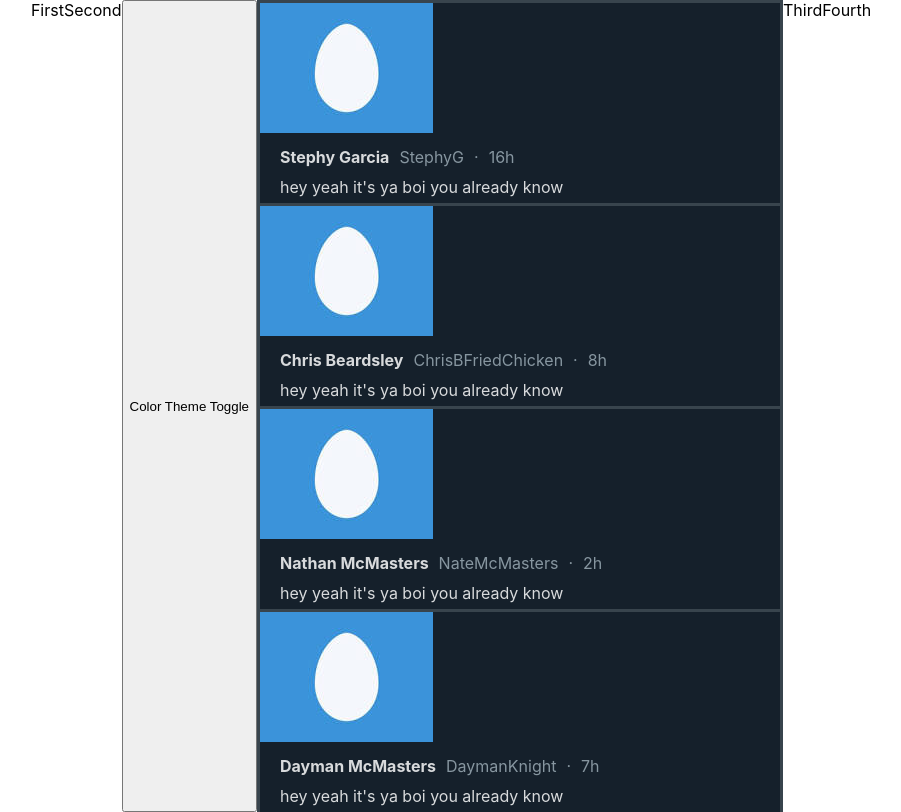
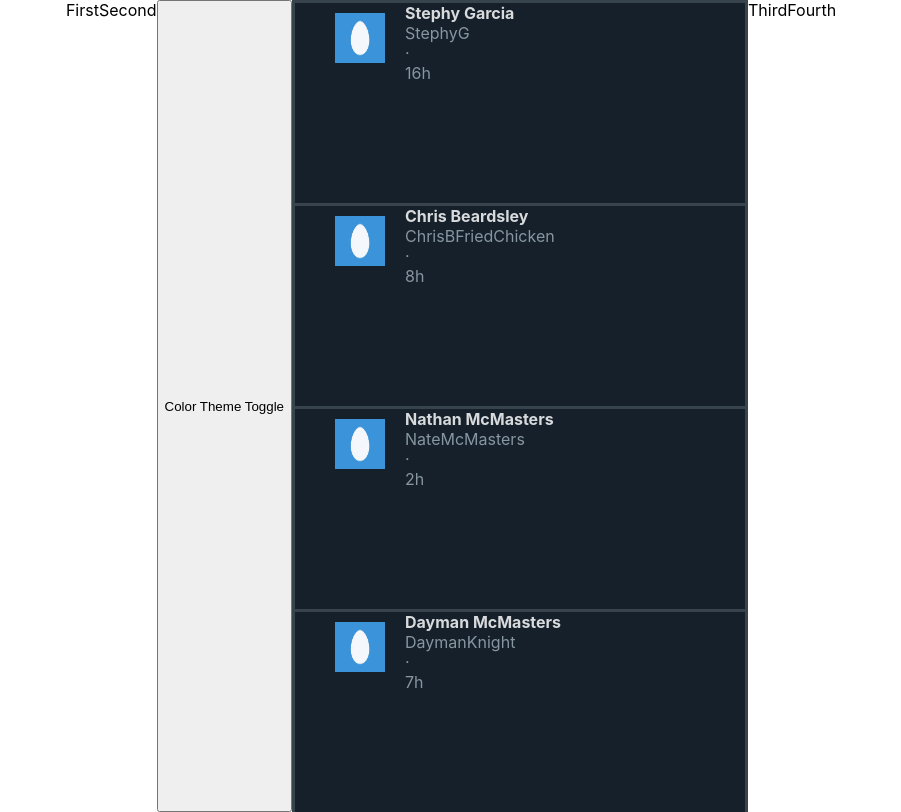
Before and after one commit to michael-mcmasters/twitter-clone, a React (Create React App) app: page / in a window 1280 px wide. Shown: the whole page, without its empty margins (189-1090 px from the left). Built offline with nearby package versions, Linux system fonts and the light colour scheme.

Commit message:
Code is a mess but I got the avatar image in the position I wanted it to be in.

```diff
--- a/src/App.js
+++ b/src/App.js
@@ -67,5 +67,3 @@ const row = {
   // centers items on row
   justifyContent: "center",
 };
-
-const tweetContainer = {};
--- a/src/components/tweet/Tweet.js
+++ b/src/components/tweet/Tweet.js
@@ -3,22 +3,22 @@ import { ColorThemeContext } from "../customHooks/ColorThemeContext.js";
 // each ../ goes up one directory
 import noAvatarEgg from "../../noAvatarEgg.jpg";
 
-export default function Tweet(props) {
-  const colorTheme = useContext(ColorThemeContext);
+// export default function Tweet(props) {
+//   const colorTheme = useContext(ColorThemeContext);
 
-  return (
-    <div style={container(colorTheme)}>
-      <img src={noAvatarEgg} alt="my description" />
-      <div style={topOfTweetContainer}>
-        <div style={name(colorTheme)}>{props.name}</div>
-        <div style={screenName(colorTheme)}>{props.userName}</div>
-        <div style={screenName(colorTheme)}>·</div>
-        <div style={screenName(colorTheme)}>{props.timeSincePost}</div>
-      </div>
-      <div style={body(colorTheme)}>hey yeah it's ya boi you already know</div>
-    </div>
-  );
-}
+//   return (
+//     <div style={container(colorTheme)}>
+//       <img src={noAvatarEgg} alt="my description" />
+//       <div style={topOfTweetContainer}>
+//         <div style={name(colorTheme)}>{props.name}</div>
+//         <div style={screenName(colorTheme)}>{props.userName}</div>
+//         <div style={screenName(colorTheme)}>·</div>
+//         <div style={screenName(colorTheme)}>{props.timeSincePost}</div>
+//       </div>
+//       <div style={body(colorTheme)}>hey yeah it's ya boi you already know</div>
+//     </div>
+//   );
+// }
 
 function container(colorTheme) {
   return {
@@ -59,3 +59,66 @@ function screenName(colorTheme) {
 function body(colorTheme) {
   return { color: colorTheme.textPrime, paddingLeft: "10px", margin: "10px" };
 }
+
+export default function Tweet(props) {
+  const colorTheme = useContext(ColorThemeContext);
+
+  // return (
+  //   <div style={container(colorTheme)}>
+  //     <img src={noAvatarEgg} alt="my description" />
+  //     <div style={topOfTweetContainer}>
+  //       <div style={name(colorTheme)}>{props.name}</div>
+  //       <div style={screenName(colorTheme)}>{props.userName}</div>
+  //       <div style={screenName(colorTheme)}>·</div>
+  //       <div style={screenName(colorTheme)}>{props.timeSincePost}</div>
+  //     </div>
+  //     <div style={body(colorTheme)}>hey yeah it's ya boi you already know</div>
+  //   </div>
+  // );
+
+  return (
+    <div style={tweetContainer(colorTheme)}>
+      {/* Left Row */}
+      <span style={imageContainer}>
+        <img style={image} src={noAvatarEgg} alt="my description" />
+      </span>
+      {/* Center and Right Row */}
+      <div>
+        <div style={name(colorTheme)}>{props.name}</div>
+        <div style={screenName(colorTheme)}>{props.userName}</div>
+        <div style={screenName(colorTheme)}>·</div>
+        <div style={screenName(colorTheme)}>{props.timeSincePost}</div>
+      </div>
+    </div>
+  );
+}
+
+// forces row to go from left to right instead of up and down
+function tweetContainer(colorTheme) {
+  return {
+    display: "flex",
+    height: "200px",
+    width: "450px",
+    backgroundColor: colorTheme.background,
+    borderLeft: "3px solid #38444d",
+    borderTop: "3px solid #38444d",
+    borderRight: "3px solid #38444d",
+  };
+}
+
+// How wide the left side of the tweet is where image will be
+const imageContainer = {
+  display: "flex",
+  flexDirection: "column",
+  width: "100px",
+  //border: "3px solid blue",
+};
+
+// Size of picture
+const image = {
+  alignSelf: "flex-end",
+  height: "25%",
+  width: "50%",
+  margin: "10px",
+  //border: "3px solid red",
+};
```
